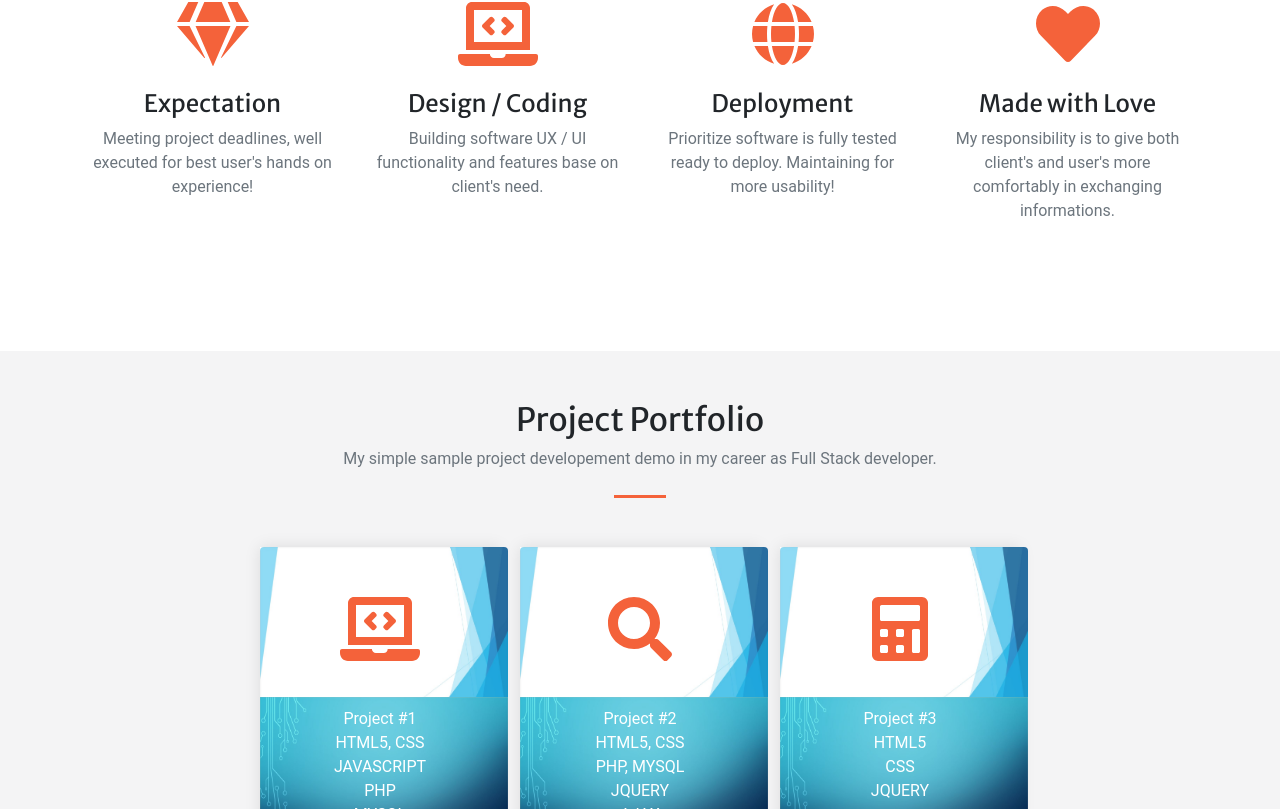
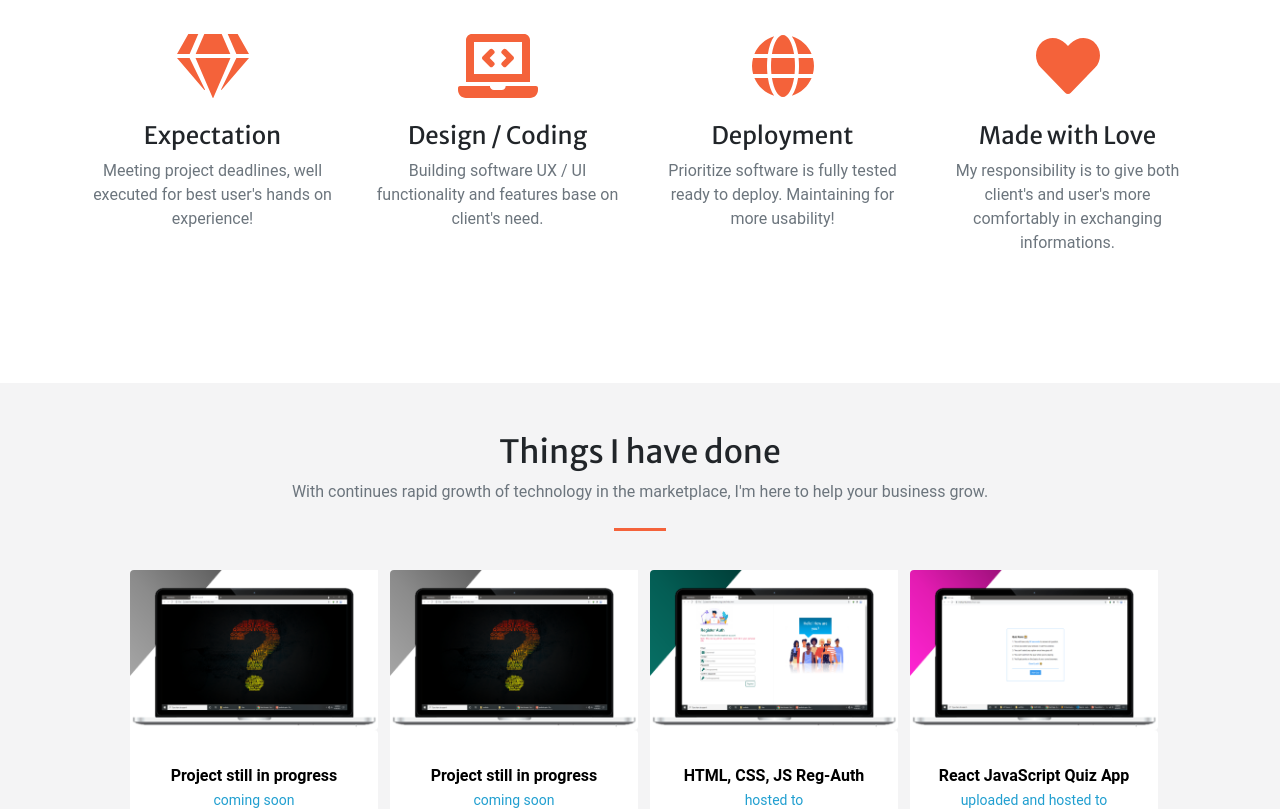
Before and after one commit to markjay18/mj.ladz.portfolio, a plain HTML site: page index.html in a window 1280 px wide. Shown: the part 1969-2778 px from the top of the page. Drawn offline with nearby package versions, Linux system fonts and the light colour scheme.

Commit message:
Update index.html

```diff
--- a/index.html
+++ b/index.html
@@ -1,3 +1,4 @@
+<!-- Uses HTML5, CSS3, JQUERY LIBRARY-->
 <!DOCTYPE html>
 <html lang="en">
     <head>
@@ -65,7 +66,7 @@
         <header class="masthead">
             <div class="container h-100">
                 <div class="row h-100 align-items-left justify-content-left">
-                    <div class="col-lg-10 align-self-end">
+                    <div class="col-lg-8 align-self-end">
                         <img src="assets/img/mj1.jpg" style="width: 70px; border-radius: 50%; border: 7px solid #f4623a;"><br><br>
                         <h3 class="text-white text-left font">Let's talk about your project</h3>
                         <h1 class="text-uppercase text-white font-weight-bold text-left font">
@@ -73,7 +74,7 @@
                         </h1>
                     </div>
                     <div class="col-lg-8 align-self-baseline">
-                        <p style="font-family: 'Roboto', sans-serif;" class="text-white-75 font-weight-light mb-5 text-left">Hello, MJ is here willing to extend help building solution for your<br> business ideas.</p>
+                        <p style="font-family: 'Roboto', sans-serif;" class="text-white-75 font-weight-light mb-5 text-left">Hello, <span class="wave">&#128075;</span> MJ is here willing to extend help building solution for your<br> business ideas.</p>
                         <p style="font-family: 'Roboto', sans-serif;" class="text-white-75 font-weight-light mb-5 text-left" data-aos="fade-right" data-aos-delay="50" data-aos-duration="1000">I've got what you need!</p>
                         <a class="btn btn-primary btn-xl js-scroll-trigger opacity" href="#about" data-aos="fade-in" data-aos-duration="2000">Learn more &nbsp; <i class="fa fa-arrow-right"></i></a>
                     </div>
@@ -85,27 +86,21 @@
             <div class="container-fluid h100">
 
                 <div class="row justify-content-center">
-                    <div class="col-lg-3 text-center color" data-aos="fade-down">
-                        <h2 class="mt-0">PROGRAMMING</h2>
-                        <img class="dev" src="assets/img/dev.png">
-                        <p class="mb-4 text-center word" style="font-family: 'Roboto', sans-serif;">I can design and develop a modern ready application that will help meet all your requirements needed.
-                        </p>
-                        <a href="resume.html" target="_blank"><button class="dl-cv"><i class="fas fa-download" data-toggle="tooltip" title="facebook" aria-hidden="true"></i> Download CV</button></a>
-                    </div>
-                    <div class="col-md-6 col-md-20 text-left holder" data-aos="fade-up">
+                    <div class="col-md-6 col-md-20 text-left holder" data-aos="fade-up" data-aos-duration="1000">
                         <div class="frame text-center">
                             <img class="sea" src="assets/img/bg.png">
                             <img class="profile" src="assets/img/profile.png">
-                            <p style="font-family: 'Roboto', sans-serif; color: #219fd0;">I'm on social media &#128522;</p>
+                            <p style="font-family: 'Roboto', sans-serif; color: #b5ddec;">Send your inquiry on social media <span class="smile">&#129312;</span></p>
                             <div class="text-center">
                                 <a href="https://www.facebook.com/freencenyll.8" target="_blank"><i class="fab fa-facebook" data-toggle="tooltip" title="facebook" aria-hidden="true"></i></a>
                                 <a href="https://m.me/freencenyll.8" target="_blank"><i class="fab fa-facebook-messenger" data-toggle="tooltip" title="messenger" aria-hidden="true"></i></a>
                             </div>
                         </div>
-                        <p class="mb-4 text-center word" style="font-family: 'Roboto', sans-serif;">An ambitious problem solver with a passion for online businesses, and who would like to join a team of like-minded developers.<br><br> MJ has much experience of creating both logical and analytical solutions to software and web complex problems.<br><br> He has a thorough and precise in everything he does and has a keen interest in technology plus user experience.
+                        <p class="mb-4 text-center word">An ambitious problem solver with a passion for online businesses, and who would like to join a team of like-minded developers.<br><br> MJ has much experience of creating both logical and analytical solutions to software and web complex problems.<br><br> He has a thorough and precise in everything he does and has a keen interest in technology plus user experience.
                         </p>
+                        <hr class="divider light bounce" />
                     </div>
-                    <div class="col-lg-3 text-center color" data-aos="fade-down">
+                    <div class="col-lg-3 text-center color" data-aos="fade-down" data-aos-duration="1000">
                         <h2 class="mt-0">THINGS I CAN DO</h2>
                         <div class="skills">
                             <div class="float-left" style="width: 33.3%;">
@@ -131,6 +126,18 @@
                             <div class="float-left" style="width: 33.3%;">
                                 <p class="mb-0" style="font-family: 'Roboto', sans-serif; margin-left: -15px;">BOOTSTRAP</p>
                                 <i class="fab fa-bootstrap" style="font-size: 60px; color: #1010dc;"></i>
+                            </div>
+                            <div class="float-left" style="width: 33.3%;">
+                                <p class="mb-0" style="font-family: 'Roboto', sans-serif;">NODEJS</p>
+                                <i class="fab fa-node" style="font-size: 60px; color: #68A063;"></i>
+                            </div>
+                            <div class="float-left" style="width: 33.3%;">
+                                <p class="mb-0" style="font-family: 'Roboto', sans-serif;">REACTJS</p>
+                                <i class="fab fa-react" style="font-size: 60px; color: #18dcd3;"></i>
+                            </div>
+                            <div class="float-left" style="width: 33.3%;">
+                                <p class="mb-0" style="font-family: 'Roboto', sans-serif;">NPM</p>
+                                <i class="fab fa-npm" style="font-size: 60px; color: #7743CE;"></i>
                             </div>
                         </div>
                     </div>
@@ -175,69 +182,65 @@
             </div>
         </section>
         <!-- Portfolio-->
-        <div id="portfolio" style="border: none; padding: 50px; background: #f4f4f5;">
+        <div id="portfolio" class="back-style">
             <div class="container-fluid p-0">
-                <h2 class="text-center mt-0">Project Portfolio</h2>
-                <p class="text-muted mb-0 text-center" style="font-family: 'Roboto', sans-serif;">My simple sample project developement demo in my career as Full Stack developer.</p>
+                <h2 class="text-center mt-0">Things I have done</h2>
+                <p class="text-muted mb-0 text-center" style="font-family: 'Roboto', sans-serif;">With continues rapid growth of technology in the marketplace, I'm here to help your business grow.</p>
                 <hr class="divider my-4" />
-                <div class="row h-100 align-items-center justify-content-center text-center" data-aos="fade-up">
+                <div class="row h-100 align-items-center justify-content-center text-center" data-aos="fade-up" data-aos-duration="1000">
                     <div class="card">
-                        <div class="flip">
-                            <div class="front">
-                                <div class="front-head">
-                                    <img src="assets/img/img.JPG" style="width: 248px; height: 160px; border-radius: 4px 4px 0px 0px; position: absolute; display: block;">
-                                    <i class="fas fa-4x fa-laptop-code text-primary mb-4 top" style="position: relative; margin-top: 50px;"></i>
-                                </div>
-                                <img src="assets/img/img1.JPG" style="width: 248px; height: 160px; border-radius: 0px 0px 4px 4px; position: absolute; display: block; margin-top: -10px;">
-                                <p style="position: relative;">Project #1<br> HTML5, CSS<br> JAVASCRIPT<br> PHP<br> MYSQL</p>
-                            </div>
-
-                            <div class="back">
-                                <img src="assets/img/img2.JPG" style="width: 248px; height: 320px; border-radius: 4px; position: absolute; display: block;">
-                                <p class="text" style="position: relative; padding: 20px;">This features allows the user to insert multiple records in single form submit and view all records at the same page with pagination.</p><br>
-                                <a class="btn btn-light btn-xl js-scroll-trigger demo" style="position: relative;" href="video.html">DEMO</a><br>
+                        <div class="front-head">
+                            <div class="front-style">
+                                <img class="img" src="assets/img/soon.png">
+                                <p class="description"><br><b>Project still in progress</b><br><span class="txt">coming soon</span><br><strong>Developer</strong><br>
+                                </p>
                             </div>
                         </div>
                     </div>
                     <div class="card">
-                        <div class="flip">
-                            <div class="front">
-                                <div class="front-head">
-                                    <img src="assets/img/img.JPG" style="width: 248px; height: 160px; border-radius: 4px 4px 0px 0px; position: absolute; display: block;">
-                                    <i class="fas fa-4x fa-search text-primary mb-4 top" style="position: relative; margin-top: 50px;"></i>
-                                </div>
-                                <img src="assets/img/img1.JPG" style="width: 248px; height: 160px; border-radius: 0px 0px 4px 4px; position: absolute; display: block; margin-top: -10px;">
-                                <p style="position: relative;">Project #2<br> HTML5, CSS<br> PHP, MYSQL<br> JQUERY<br> AJAX</p>
+                        <div class="front-head">
+                            <div class="front-style">
+                                <img class="img" src="assets/img/soon.png">
+                                <p class="description"><br><b>Project still in progress</b><br><span class="txt">coming soon</span><br><strong>Developer</strong><br>
+                                </p>
                             </div>
-
-                            <div class="back">
-                                <img src="assets/img/img2.JPG" style="width: 248px; height: 320px; border-radius: 4px; position: absolute; display: block;">
-                                <p class="text" style="position: relative; padding: 20px;">The power of autocomplete features. Automated filtering data from database shown in table format. It allows the user easy to monitor data.</p><br>
-                                <a class="btn btn-light btn-xl js-scroll-trigger demo" style="position: relative;" href="video1.html">DEMO</a>
+                        </div>
+                    </div>
+                    <div class="card">
+                        <div class="front-head">
+                            <div class="front-style">
+                                <img class="img" src="assets/img/regauth.png">
+                                <p class="description"><br><b>HTML, CSS, JS Reg-Auth</b><br><span class="txt">hosted to</span><br><img class="heroku" src="assets/img/heroku.png"> Heroku<br>
+                                <a href="https://reg-auth.herokuapp.com/"><button class="globe"><i class="fas fa-globe"></i> Live</button></a>
+                                <a href="https://github.com/markjay18/reg-auth"><button class="repo"><i class="fab fa-github"></i> Repo</button></a>
+                                </p>
                             </div>
                         </div>
                     </div>
                      <div class="card">
-                        <div class="flip">
-                            <div class="front">
-                                <div class="front-head">
-                                    <img src="assets/img/img.JPG" style="width: 248px; height: 160px; border-radius: 4px 4px 0px 0px; position: absolute; display: block;">
-                                    <i class="fas fa-4x fa-calculator text-primary mb-4 top" style="position: relative; margin-top: 50px;"></i>
-                                </div>
-                                <img src="assets/img/img1.JPG" style="width: 248px; height: 160px; border-radius: 0px 0px 4px 4px; position: absolute; display: block; margin-top: -10px;">
-                                <p style="position: relative;">Project #3<br> HTML5<br> CSS<br> JQUERY<br></p>
-                            </div>
-
-                            <div class="back">
-                                <img src="assets/img/img2.JPG" style="width: 248px; height: 320px; border-radius: 4px; position: absolute; display: block;">
-                                <p class="text" style="position: relative; padding: 20px;">Autocomplete calculation fields. Whatever the user input numbers the fields will automatically give the answer without calculator.</p><br>
-                                <a class="btn btn-light btn-xl js-scroll-trigger demo" style="position: relative;" href="video2.html">DEMO</a>
+                        <div class="front-head">
+                            <div class="front-style">
+                                <img class="img" src="assets/img/quiz-app.png">
+                                <p class="description"><br><b>React JavaScript Quiz App</b><br><span class="txt">uploaded and hosted to</span><br><i class="fab fa-github"></i> Github<br>
+                                <a href="https://markjay18.github.io/quiz-app/"><button class="globe"><i class="fas fa-globe"></i> Live</button></a>
+                                <a href="https://github.com/markjay18/quiz-app"><button class="repo"><i class="fab fa-github"></i> Repo</button></a>
+                                </p>
                             </div>
                         </div>
                     </div>
                 </div>
             </div>
         </div>
+         <!-- Call to action-->
+        <section class="page-section text-white resume">
+            <div class="container text-center">
+                        <h2 class="mt-0">PROGRAMMING 👨</h2>
+                        <img class="dev" src="assets/img/dev.png">
+                        <p class="mb-4 text-center word" style="font-family: 'Roboto', sans-serif;">I can design and develop a modern ready application that will help meet all your requirements needed.
+                        </p>
+                        <a href="resume.html" target="_blank"><button class="dl-cv"><i class="fas fa-download" data-toggle="tooltip" title="facebook" aria-hidden="true"></i> Download CV</button></a>
+            </div>
+        </section>
         <!-- Contact-->
         <section class="page-section" id="contact">
             <div class="container">
@@ -273,6 +276,5 @@
         <script src="https://cdnjs.cloudflare.com/ajax/libs/magnific-popup.js/1.1.0/jquery.magnific-popup.min.js"></script>
         <!-- Core theme JS-->
         <script src="js/scripts.js"></script>
-
     </body>
 </html>
```
